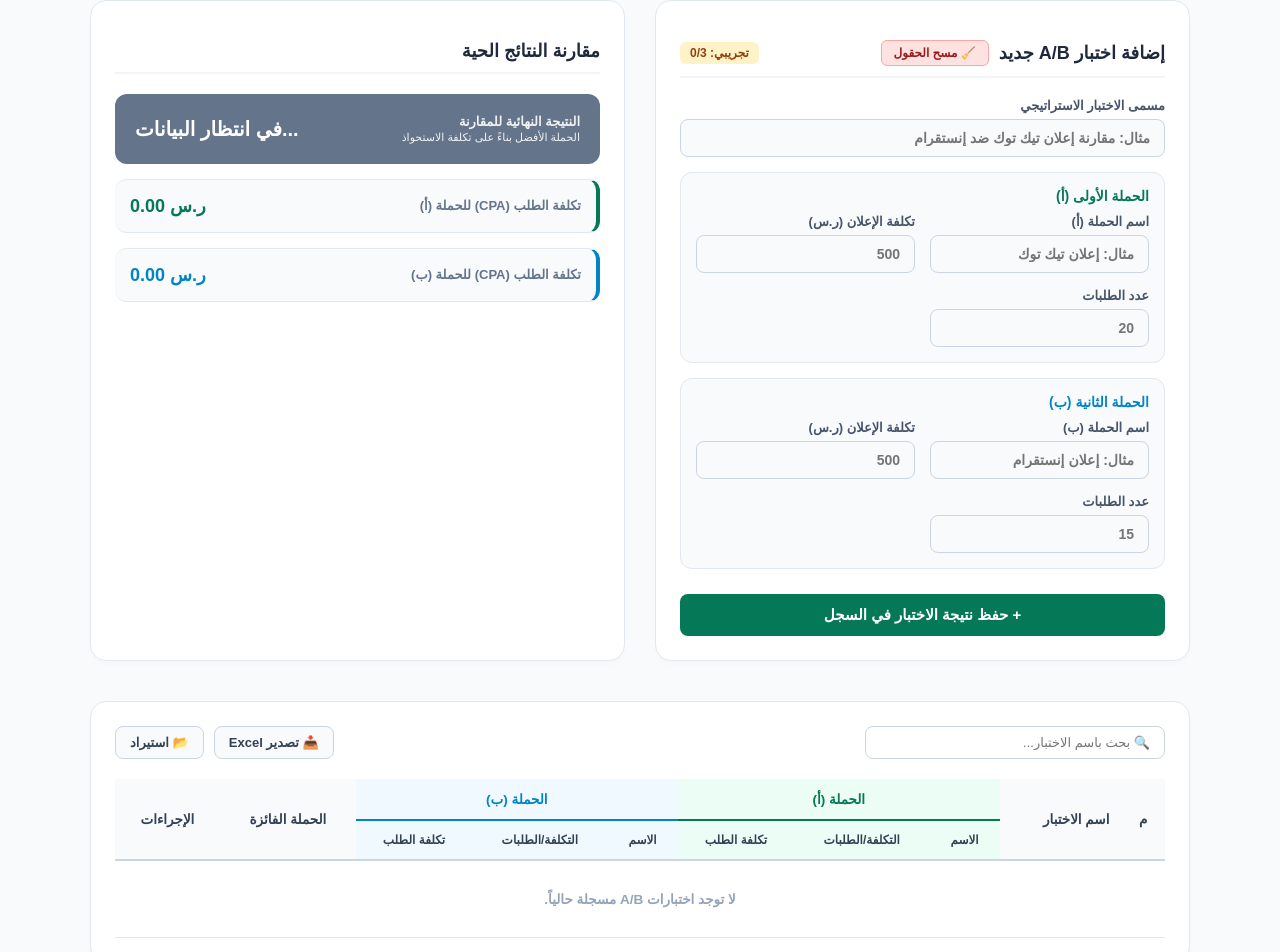
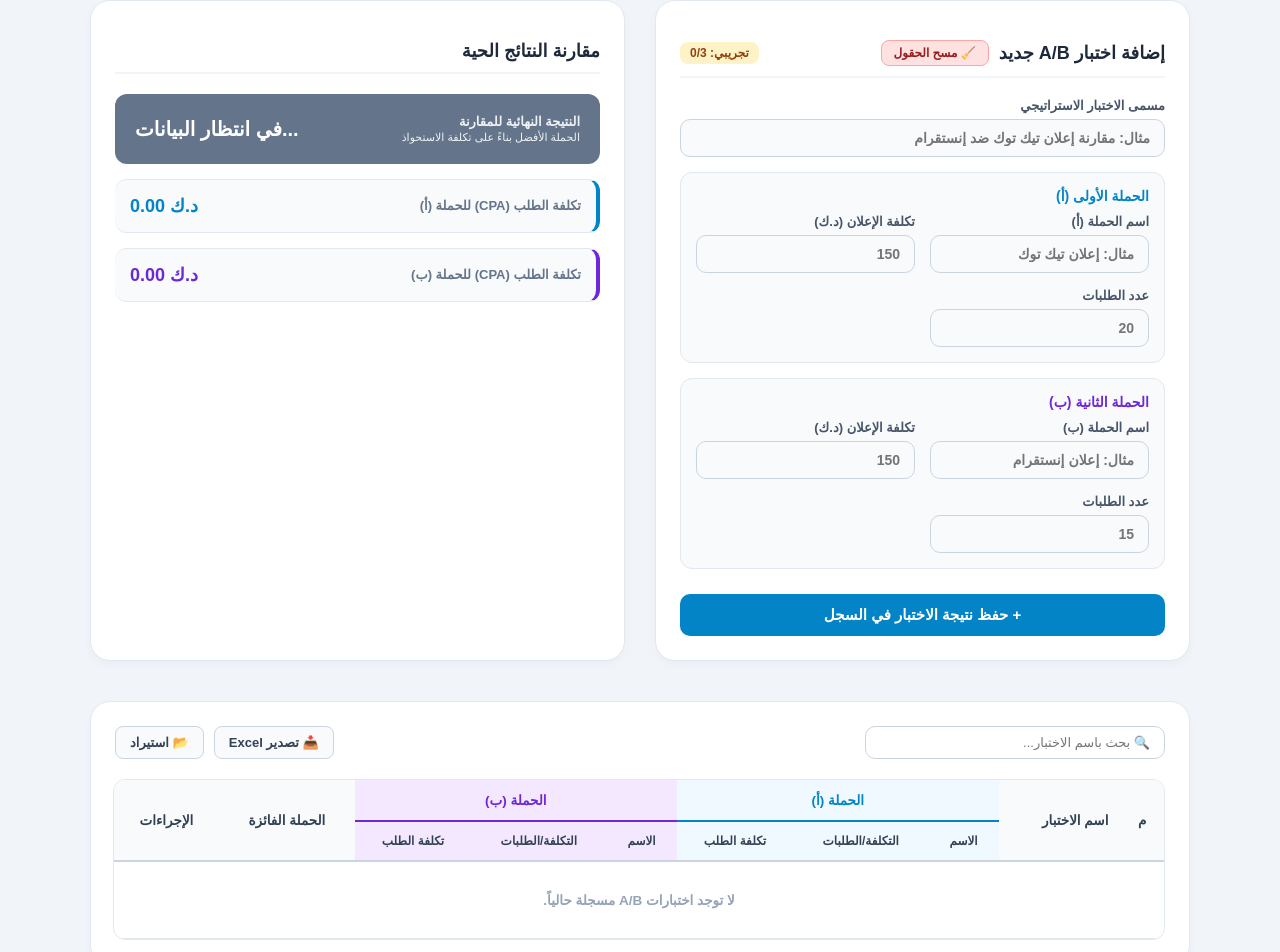
Before and after one commit to engaziasa-lang/engazia-app, a Next.js app: page /hub/kw/ab-test in a window 1280 px wide. Shown: the part 119-1071 px from the top of the page. Built offline with nearby package versions, Linux system fonts and the light colour scheme.

Commit message:
Update page.tsx

```diff
--- a/app/hub/kw/ab-test/page.tsx
+++ b/app/hub/kw/ab-test/page.tsx
@@ -18,7 +18,7 @@ interface ABTestItem {
   createdAt?: string;
 }
 
-export default function ABTestingCalculatorSA() {
+export default function ABTestingCalculatorKW() {
   const [lang, setLang] = useState<'ar' | 'en'>('ar');
 
   const [testName, setTestName] = useState<string>('');
@@ -47,7 +47,7 @@ export default function ABTestingCalculatorSA() {
     const savedLang = (localStorage.getItem('seerk_global_lang') as 'ar' | 'en') || 'ar';
     setLang(savedLang);
 
-    const saved = localStorage.getItem('seerk_ab_testing_items');
+    const saved = localStorage.getItem('seerk_kw_ab_testing_items');
     if (saved) {
       try {
         const parsedData = JSON.parse(saved);
@@ -58,14 +58,14 @@ export default function ABTestingCalculatorSA() {
 
   const saveToLocalStorage = (newItems: ABTestItem[]) => {
     setItems(newItems);
-    localStorage.setItem('seerk_ab_testing_items', JSON.stringify(newItems));
+    localStorage.setItem('seerk_kw_ab_testing_items', JSON.stringify(newItems));
   };
 
   const t = {
     ar: {
       back: '← عودة للمنصة',
       title: 'حاسبة اختبارات الإعلانات (A/B) ⚖️',
-      desc: 'قارن بين حملتين إعلانيتين لتعرف أيهما يحقق أفضل عائد بأقل تكلفة للطلب في السوق السعودي',
+      desc: 'قارن بين حملتين إعلانيتين لتعرف أيهما يحقق أفضل عائد بأقل تكلفة للطلب في السوق الكويتي',
       editRecord: 'تعديل الاختبار',
       newRecord: 'إضافة اختبار A/B جديد',
       clear: '🧹 مسح الحقول',
@@ -80,7 +80,7 @@ export default function ABTestingCalculatorSA() {
       campBHeading: 'الحملة الثانية (ب)',
       campBNameLabel: 'اسم الحملة (ب)',
       campBNamePH: 'مثال: إعلان إنستقرام',
-      currency: 'ر.س',
+      currency: 'د.ك',
       saveBtnNew: '+ حفظ نتيجة الاختبار في السجل',
       saveBtnEdit: '💾 حفظ التعديلات',
       resultsTitle: 'مقارنة النتائج الحية',
@@ -121,7 +121,7 @@ export default function ABTestingCalculatorSA() {
     en: {
       back: '→ Back to Hub',
       title: 'A/B Ad Testing Calculator ⚖️',
-      desc: 'Compare two ad campaigns to see which achieves better returns at a lower cost in the Saudi market',
+      desc: 'Compare two ad campaigns to see which achieves better returns at a lower cost in the Kuwaiti market',
       editRecord: 'Edit Test',
       newRecord: 'Add New A/B Test',
       clear: '🧹 Clear Fields',
@@ -136,7 +136,7 @@ export default function ABTestingCalculatorSA() {
       campBHeading: 'Second Campaign (B)',
       campBNameLabel: 'Campaign Name (B)',
       campBNamePH: 'e.g. Instagram Ad',
-      currency: 'SAR',
+      currency: 'KWD',
       saveBtnNew: '+ Save Test Result to Log',
       saveBtnEdit: '💾 Save Changes',
       resultsTitle: 'Live Results Comparison',
@@ -194,20 +194,20 @@ export default function ABTestingCalculatorSA() {
     if (cpaA > 0 && cpaB > 0) {
       if (cpaA < cpaB) {
         winnerText = `${text.winnerA} - ${campAName || (lang === 'ar' ? 'بدون اسم' : 'Unnamed')}`;
-        winnerColor = '#047857';
+        winnerColor = '#0284c7'; // الأزرق الكويتي للحملة أ
       } else if (cpaB < cpaA) {
         winnerText = `${text.winnerB} - ${campBName || (lang === 'ar' ? 'بدون اسم' : 'Unnamed')}`;
-        winnerColor = '#0284c7';
+        winnerColor = '#6d28d9'; // البنفسجي للحملة ب
       } else {
         winnerText = text.tie;
         winnerColor = '#d97706';
       }
     } else if (cpaA > 0 && cpaB === 0) {
       winnerText = text.winnerA;
-      winnerColor = '#047857';
+      winnerColor = '#0284c7';
     } else if (cpaB > 0 && cpaA === 0) {
       winnerText = text.winnerB;
-      winnerColor = '#0284c7';
+      winnerColor = '#6d28d9';
     }
   }
 
@@ -235,7 +235,7 @@ export default function ABTestingCalculatorSA() {
 
     const now = new Date();
     const timeOptions: Intl.DateTimeFormatOptions = { hour: 'numeric', minute: 'numeric', hour12: true };
-    const localeStr = lang === 'ar' ? 'ar-SA' : 'en-US';
+    const localeStr = lang === 'ar' ? 'ar-KW' : 'en-KW';
     const formattedDate = `${now.toLocaleDateString(localeStr)} - ${now.toLocaleTimeString(localeStr, timeOptions)}`;
 
     const newItemData = {
@@ -302,7 +302,7 @@ export default function ABTestingCalculatorSA() {
           </style>
         </head>
         <body>
-          <h2>A/B Testing Calculator Report</h2>
+          <h2>A/B Testing Calculator Report (KW)</h2>
           <table>
             <thead>
               <tr>
@@ -351,7 +351,7 @@ export default function ABTestingCalculatorSA() {
     const url = URL.createObjectURL(blob);
     const link = document.createElement("a");
     link.setAttribute("href", url);
-    link.setAttribute("download", "enjazya_sa_ab_testing.xls");
+    link.setAttribute("download", "enjazya_kw_ab_testing.xls");
     document.body.appendChild(link);
     link.click();
     document.body.removeChild(link);
@@ -382,7 +382,7 @@ export default function ABTestingCalculatorSA() {
   return (
     <div className="tool-container" style={{ direction: lang === 'ar' ? 'rtl' : 'ltr' }}>
       <style jsx global>{`
-        body { background-color: #f8fafc; margin: 0; font-family: ${lang === 'ar' ? "'Tajawal', sans-serif" : "'Inter', sans-serif"}; }
+        body { background-color: #f1f5f9; margin: 0; font-family: ${lang === 'ar' ? "'Tajawal', sans-serif" : "'Inter', sans-serif"}; }
         a { text-decoration: none; }
       `}</style>
       <style jsx>{`
@@ -390,8 +390,8 @@ export default function ABTestingCalculatorSA() {
         @media(max-width: 768px) { .tool-container { padding: 10px; margin: 10px auto; } }
 
         .header { display: flex; align-items: center; justify-content: space-between; margin-bottom: 30px; flex-wrap: wrap; gap: 15px; flex-direction: ${lang === 'ar' ? 'row' : 'row-reverse'}; text-align: ${lang === 'ar' ? 'right' : 'left'}; }
-        .back-btn { background: #ffffff; border: 1px solid #cbd5e1; padding: 8px 16px; border-radius: 8px; color: #475569; font-weight: 700; font-size: 14px; transition: all 0.2s; display: flex; align-items: center; gap: 8px; }
-        .back-btn:hover { background: #f1f5f9; color: #0f172a; }
+        .back-btn { background: #ffffff; border: 1px solid #cbd5e1; padding: 8px 16px; border-radius: 10px; color: #475569; font-weight: 700; font-size: 14px; transition: all 0.2s; display: flex; align-items: center; gap: 8px; }
+        .back-btn:hover { background: #f8fafc; color: #0f172a; border-color: #0284c7; }
 
         .title-box h1 { font-size: 24px; font-weight: 900; color: #0f172a; margin: 0 0 5px 0; }
         .title-box p { color: #64748b; margin: 0; font-size: 14px; }
@@ -399,10 +399,10 @@ export default function ABTestingCalculatorSA() {
         .grid-layout { display: grid; grid-template-columns: 1fr 1fr; gap: 30px; margin-bottom: 40px; }
         @media(max-width: 850px) { .grid-layout { grid-template-columns: 1fr; } }
 
-        .card { background: #ffffff; border-radius: 16px; padding: 24px; border: 1px solid #e2e8f0; box-shadow: 0 4px 6px -1px rgba(0,0,0,0.02); }
+        .card { background: #ffffff; border-radius: 20px; padding: 24px; border: 1px solid #e2e8f0; box-shadow: 0 4px 10px rgba(0,0,0,0.03); }
         .card-title { font-size: 18px; font-weight: 800; color: #1e293b; margin-bottom: 20px; border-bottom: 2px solid #f1f5f9; padding-bottom: 10px; display: flex; justify-content: space-between; align-items: center; flex-wrap: wrap; gap: 10px; flex-direction: ${lang === 'ar' ? 'row' : 'row-reverse'}; text-align: ${lang === 'ar' ? 'right' : 'left'}; }
 
-        .clear-form-btn { background: #fee2e2; border: 1px solid #fca5a5; color: #991b1b; padding: 5px 12px; border-radius: 6px; font-size: 12px; font-weight: 800; cursor: pointer; transition: all 0.2s; font-family: inherit; display: flex; align-items: center; gap: 5px; }
+        .clear-form-btn { background: #fee2e2; border: 1px solid #fca5a5; color: #991b1b; padding: 5px 12px; border-radius: 8px; font-size: 12px; font-weight: 800; cursor: pointer; transition: all 0.2s; font-family: inherit; display: flex; align-items: center; gap: 5px; }
         .clear-form-btn:hover { background: #fecaca; }
 
         .form-row { display: grid; grid-template-columns: 1fr 1fr; gap: 15px; }
@@ -411,11 +411,11 @@ export default function ABTestingCalculatorSA() {
         .input-group { margin-bottom: 15px; width: 100%; text-align: ${lang === 'ar' ? 'right' : 'left'}; }
         .input-group label { display: block; font-size: 13px; font-weight: 700; color: #475569; margin-bottom: 6px; }
         .input-wrapper { position: relative; display: flex; align-items: center; width: 100%; }
-        .input-wrapper input { width: 100%; padding: 10px 14px; border: 1px solid #cbd5e1; border-radius: 8px; font-size: 14px; font-family: inherit; outline: none; background: #f8fafc; color: #0f172a; font-weight: 600; box-sizing: border-box; text-align: ${lang === 'ar' ? 'right' : 'left'}; }
-        .input-wrapper input:focus { border-color: #047857; background: #ffffff; }
+        .input-wrapper input { width: 100%; padding: 10px 14px; border: 1px solid #cbd5e1; border-radius: 10px; font-size: 14px; font-family: inherit; outline: none; background: #f8fafc; color: #0f172a; font-weight: 600; box-sizing: border-box; text-align: ${lang === 'ar' ? 'right' : 'left'}; transition: all 0.2s; }
+        .input-wrapper input:focus { border-color: #0284c7; background: #ffffff; box-shadow: 0 0 0 2px rgba(2, 132, 199, 0.15); }
 
-        .action-btn { background: #047857; color: #fff; border: none; width: 100%; padding: 12px; border-radius: 8px; font-weight: 900; font-size: 15px; cursor: pointer; transition: all 0.2s; font-family: inherit; margin-top: 10px; box-sizing: border-box; }
-        .action-btn:hover { background: #065f46; }
+        .action-btn { background: #0284c7; color: #fff; border: none; width: 100%; padding: 12px; border-radius: 10px; font-weight: 900; font-size: 15px; cursor: pointer; transition: all 0.2s; font-family: inherit; margin-top: 10px; box-sizing: border-box; }
+        .action-btn:hover { background: #0369a1; transform: translateY(-2px); box-shadow: 0 4px 10px rgba(2, 132, 199, 0.2); }
 
         .result-box { background: #f8fafc; border-radius: 12px; padding: 15px; margin-bottom: 15px; display: flex; justify-content: space-between; align-items: center; border: 1px solid #e2e8f0; flex-wrap: wrap; gap: 10px; flex-direction: ${lang === 'ar' ? 'row' : 'row-reverse'}; text-align: ${lang === 'ar' ? 'right' : 'left'}; }
         .result-box.primary { color: #fff; border: none; padding: 20px; transition: background 0.3s ease; }
@@ -424,23 +424,26 @@ export default function ABTestingCalculatorSA() {
         .result-value { font-size: 18px; font-weight: 900; color: #0f172a; direction: ltr; }
         .primary .result-value { font-size: 20px; color: #ffffff; direction: ltr; }
 
-        .table-section { background: #ffffff; border-radius: 16px; padding: 24px; border: 1px solid #e2e8f0; box-shadow: 0 4px 6px -1px rgba(0,0,0,0.02); margin-top: 20px; text-align: ${lang === 'ar' ? 'right' : 'left'}; }
+        .table-section { background: #ffffff; border-radius: 20px; padding: 24px; border: 1px solid #e2e8f0; box-shadow: 0 4px 10px rgba(0,0,0,0.03); margin-top: 20px; text-align: ${lang === 'ar' ? 'right' : 'left'}; }
         .table-toolbar { display: flex; justify-content: space-between; align-items: center; margin-bottom: 20px; flex-wrap: wrap; gap: 15px; flex-direction: ${lang === 'ar' ? 'row' : 'row-reverse'}; }
-        .search-input { padding: 8px 14px; border: 1px solid #cbd5e1; border-radius: 8px; font-family: inherit; font-size: 13px; outline: none; width: 100%; max-width: 300px; box-sizing: border-box; text-align: ${lang === 'ar' ? 'right' : 'left'}; }
+        .search-input { padding: 8px 14px; border: 1px solid #cbd5e1; border-radius: 10px; font-family: inherit; font-size: 13px; outline: none; width: 100%; max-width: 300px; box-sizing: border-box; text-align: ${lang === 'ar' ? 'right' : 'left'}; transition: all 0.2s; }
+        .search-input:focus { border-color: #0284c7; box-shadow: 0 0 0 2px rgba(2, 132, 199, 0.15); }
         .table-btns { display: flex; gap: 10px; flex-wrap: wrap; }
-        .t-btn { padding: 8px 14px; border-radius: 8px; font-weight: 700; font-size: 13px; cursor: pointer; border: 1px solid #cbd5e1; background: #f8fafc; color: #334155; font-family: inherit; display: flex; align-items: center; justify-content: center; }
-        .t-btn:hover { background: #f1f5f9; }
+        .t-btn { padding: 8px 14px; border-radius: 8px; font-weight: 700; font-size: 13px; cursor: pointer; border: 1px solid #cbd5e1; background: #f8fafc; color: #334155; font-family: inherit; display: flex; align-items: center; justify-content: center; transition: all 0.2s; }
+        .t-btn:hover { background: #f1f5f9; color: #0284c7; border-color: #0284c7; }
 
-        .table-responsive { overflow-x: auto; -webkit-overflow-scrolling: touch; width: 100%; }
+        .table-responsive { overflow-x: auto; -webkit-overflow-scrolling: touch; width: 100%; border-radius: 12px; border: 1px solid #e2e8f0; }
         .data-table { width: 100%; border-collapse: collapse; font-size: 13.5px; min-width: 900px; }
         .data-table th { background: #f8fafc; padding: 12px; text-align: center; border-bottom: 2px solid #cbd5e1; font-weight: 800; color: #334155; white-space: nowrap; }
         .data-table td { padding: 12px; border-bottom: 1px solid #e2e8f0; color: #0f172a; font-weight: 600; vertical-align: middle; text-align: center; }
 
-        .trial-badge { background: #fef3c7; color: #92400e; padding: 4px 10px; border-radius: 6px; font-size: 12px; font-weight: 800; }
+        .trial-badge { background: #fef3c7; color: #92400e; padding: 4px 10px; border-radius: 8px; font-size: 12px; font-weight: 800; }
 
-        .tb-action-btn { border: none; padding: 6px 10px; border-radius: 6px; font-size: 11px; font-weight: 800; cursor: pointer; display: flex; align-items: center; gap: 4px; font-family: inherit;}
+        .tb-action-btn { border: none; padding: 6px 10px; border-radius: 6px; font-size: 11px; font-weight: 800; cursor: pointer; display: flex; align-items: center; gap: 4px; font-family: inherit; transition: all 0.2s; }
         .btn-edit { background: #e0f2fe; color: #0369a1; }
+        .btn-edit:hover { background: #bae6fd; }
         .btn-delete { background: #fee2e2; color: #991b1b; }
+        .btn-delete:hover { background: #fca5a5; }
       `}</style>
 
       <div className="header">
@@ -448,7 +451,7 @@ export default function ABTestingCalculatorSA() {
           <h1>{text.title}</h1>
           <p>{text.desc}</p>
         </div>
-        <Link href="/hub/sa" className="back-btn">
+        <Link href="/hub/kw" className="back-btn">
           {text.back}
         </Link>
       </div>
@@ -474,7 +477,7 @@ export default function ABTestingCalculatorSA() {
             </div>
 
             <div style={{ background: '#f8fafc', padding: '15px', borderRadius: '12px', marginBottom: '15px', border: '1px solid #e2e8f0', textAlign: lang === 'ar' ? 'right' : 'left' }}>
-              <h3 style={{ fontSize: '14px', margin: '0 0 10px 0', color: '#047857' }}>{text.campAHeading}</h3>
+              <h3 style={{ fontSize: '14px', margin: '0 0 10px 0', color: '#0284c7' }}>{text.campAHeading}</h3>
               <div className="form-row">
                 <div className="input-group" style={{ marginBottom: 0 }}>
                   <label>{text.campANameLabel}</label>
@@ -485,7 +488,7 @@ export default function ABTestingCalculatorSA() {
                 <div className="input-group" style={{ marginBottom: 0 }}>
                   <label>{text.spendLabel} ({text.currency})</label>
                   <div className="input-wrapper">
-                    <input type="number" step="0.01" min="0" value={campASpend === '' ? '' : campASpend} onChange={(e) => setCampASpend(e.target.value === '' ? '' : Number(e.target.value))} placeholder="500" required />
+                    <input type="number" step="0.01" min="0" value={campASpend === '' ? '' : campASpend} onChange={(e) => setCampASpend(e.target.value === '' ? '' : Number(e.target.value))} placeholder="150" required />
                   </div>
                 </div>
                 <div className="input-group" style={{ marginBottom: 0 }}>
@@ -498,7 +501,7 @@ export default function ABTestingCalculatorSA() {
             </div>
 
             <div style={{ background: '#f8fafc', padding: '15px', borderRadius: '12px', marginBottom: '15px', border: '1px solid #e2e8f0', textAlign: lang === 'ar' ? 'right' : 'left' }}>
-              <h3 style={{ fontSize: '14px', margin: '0 0 10px 0', color: '#0284c7' }}>{text.campBHeading}</h3>
+              <h3 style={{ fontSize: '14px', margin: '0 0 10px 0', color: '#6d28d9' }}>{text.campBHeading}</h3>
               <div className="form-row">
                 <div className="input-group" style={{ marginBottom: 0 }}>
                   <label>{text.campBNameLabel}</label>
@@ -509,7 +512,7 @@ export default function ABTestingCalculatorSA() {
                 <div className="input-group" style={{ marginBottom: 0 }}>
                   <label>{text.spendLabel} ({text.currency})</label>
                   <div className="input-wrapper">
-                    <input type="number" step="0.01" min="0" value={campBSpend === '' ? '' : campBSpend} onChange={(e) => setCampBSpend(e.target.value === '' ? '' : Number(e.target.value))} placeholder="500" required />
+                    <input type="number" step="0.01" min="0" value={campBSpend === '' ? '' : campBSpend} onChange={(e) => setCampBSpend(e.target.value === '' ? '' : Number(e.target.value))} placeholder="150" required />
                   </div>
                 </div>
                 <div className="input-group" style={{ marginBottom: 0 }}>
@@ -540,14 +543,14 @@ export default function ABTestingCalculatorSA() {
             </div>
           </div>
 
-          <div className="result-box" style={{ borderRight: lang === 'ar' ? '4px solid #047857' : 'none', borderLeft: lang === 'en' ? '4px solid #047857' : 'none' }}>
+          <div className="result-box" style={{ borderRight: lang === 'ar' ? '4px solid #0284c7' : 'none', borderLeft: lang === 'en' ? '4px solid #0284c7' : 'none' }}>
             <span className="result-label">{text.cpaALabel}</span>
-            <span className="result-value" style={{ color: '#047857' }}>{cpaA.toFixed(2)} {text.currency}</span>
+            <span className="result-value" style={{ color: '#0284c7' }}>{cpaA.toFixed(2)} {text.currency}</span>
           </div>
 
-          <div className="result-box" style={{ borderRight: lang === 'ar' ? '4px solid #0284c7' : 'none', borderLeft: lang === 'en' ? '4px solid #0284c7' : 'none', background: '#f8fafc' }}>
+          <div className="result-box" style={{ borderRight: lang === 'ar' ? '4px solid #6d28d9' : 'none', borderLeft: lang === 'en' ? '4px solid #6d28d9' : 'none', background: '#f8fafc' }}>
             <span className="result-label">{text.cpaBLabel}</span>
-            <span className="result-value" style={{ color: '#0284c7' }}>{cpaB.toFixed(2)} {text.currency}</span>
+            <span className="result-value" style={{ color: '#6d28d9' }}>{cpaB.toFixed(2)} {text.currency}</span>
           </div>
         </div>
       </div>
@@ -574,18 +577,18 @@ export default function ABTestingCalculatorSA() {
               <tr>
                 <th rowSpan={2} style={{ verticalAlign: 'middle' }}>{text.table.th1}</th>
                 <th rowSpan={2} style={{ verticalAlign: 'middle', textAlign: lang === 'ar' ? 'right' : 'left' }}>{text.table.th2}</th>
-                <th colSpan={3} style={{ borderBottom: '2px solid #047857', color: '#047857', background: '#ecfdf5' }}>{text.table.campAHeader}</th>
-                <th colSpan={3} style={{ borderBottom: '2px solid #0284c7', color: '#0284c7', background: '#f0f9ff' }}>{text.table.campBHeader}</th>
+                <th colSpan={3} style={{ borderBottom: '2px solid #0284c7', color: '#0284c7', background: '#f0f9ff' }}>{text.table.campAHeader}</th>
+                <th colSpan={3} style={{ borderBottom: '2px solid #6d28d9', color: '#6d28d9', background: '#f3e8ff' }}>{text.table.campBHeader}</th>
                 <th rowSpan={2} style={{ verticalAlign: 'middle' }}>{text.table.winnerCol}</th>
                 <th rowSpan={2} style={{ verticalAlign: 'middle' }}>{text.table.actions}</th>
               </tr>
               <tr>
-                <th style={{ background: '#ecfdf5', fontSize: '12px' }}>{text.table.colName}</th>
-                <th style={{ background: '#ecfdf5', fontSize: '12px' }}>{text.table.colSpendOrders}</th>
-                <th style={{ background: '#ecfdf5', fontSize: '12px' }}>{text.table.colCpa}</th>
                 <th style={{ background: '#f0f9ff', fontSize: '12px' }}>{text.table.colName}</th>
                 <th style={{ background: '#f0f9ff', fontSize: '12px' }}>{text.table.colSpendOrders}</th>
                 <th style={{ background: '#f0f9ff', fontSize: '12px' }}>{text.table.colCpa}</th>
+                <th style={{ background: '#f3e8ff', fontSize: '12px' }}>{text.table.colName}</th>
+                <th style={{ background: '#f3e8ff', fontSize: '12px' }}>{text.table.colSpendOrders}</th>
+                <th style={{ background: '#f3e8ff', fontSize: '12px' }}>{text.table.colCpa}</th>
               </tr>
             </thead>
             <tbody>
@@ -603,16 +606,16 @@ export default function ABTestingCalculatorSA() {
                       <div style={{ fontWeight: 900, color: '#0f172a' }}>{item.testName}</div>
                       {item.createdAt && <div style={{ fontSize: '11px', color: '#64748b', marginTop: '4px', fontWeight: 600 }}>🕒 {item.createdAt}</div>}
                     </td>
-                    <td style={{ fontWeight: 800, color: '#047857', background: '#f8fafc' }}>{item.campAName}</td>
+                    <td style={{ fontWeight: 800, color: '#0284c7', background: '#f8fafc' }}>{item.campAName}</td>
                     <td style={{ background: '#f8fafc', fontSize: '12.5px' }}>{item.campASpend} {text.currency} <br/> <span style={{ color: '#64748b' }}>({item.campAOrders} orders)</span></td>
-                    <td style={{ fontWeight: 900, background: '#f8fafc' }}>{item.campACpa}</td>
+                    <td style={{ fontWeight: 900, background: '#f8fafc', color: '#0f172a' }}>{item.campACpa}</td>
 
-                    <td style={{ fontWeight: 800, color: '#0284c7' }}>{item.campBName}</td>
+                    <td style={{ fontWeight: 800, color: '#6d28d9' }}>{item.campBName}</td>
                     <td style={{ fontSize: '12.5px' }}>{item.campBSpend} {text.currency} <br/> <span style={{ color: '#64748b' }}>({item.campBOrders} orders)</span></td>
-                    <td style={{ fontWeight: 900 }}>{item.campBCpa}</td>
+                    <td style={{ fontWeight: 900, color: '#0f172a' }}>{item.campBCpa}</td>
 
                     <td>
-                      <span style={{ color: '#fff', background: item.winner.includes('(أ)') || item.winner.includes('A') ? '#047857' : item.winner.includes('(ب)') || item.winner.includes('B') ? '#0284c7' : '#d97706', padding: '4px 8px', borderRadius: '6px', fontSize: '12px', fontWeight: 800 }}>
+                      <span style={{ color: '#fff', background: item.winner.includes('(أ)') || item.winner.includes('A') ? '#0284c7' : item.winner.includes('(ب)') || item.winner.includes('B') ? '#6d28d9' : '#d97706', padding: '4px 8px', borderRadius: '6px', fontSize: '12px', fontWeight: 800 }}>
                         {item.winner}
                       </span>
                     </td>
```
